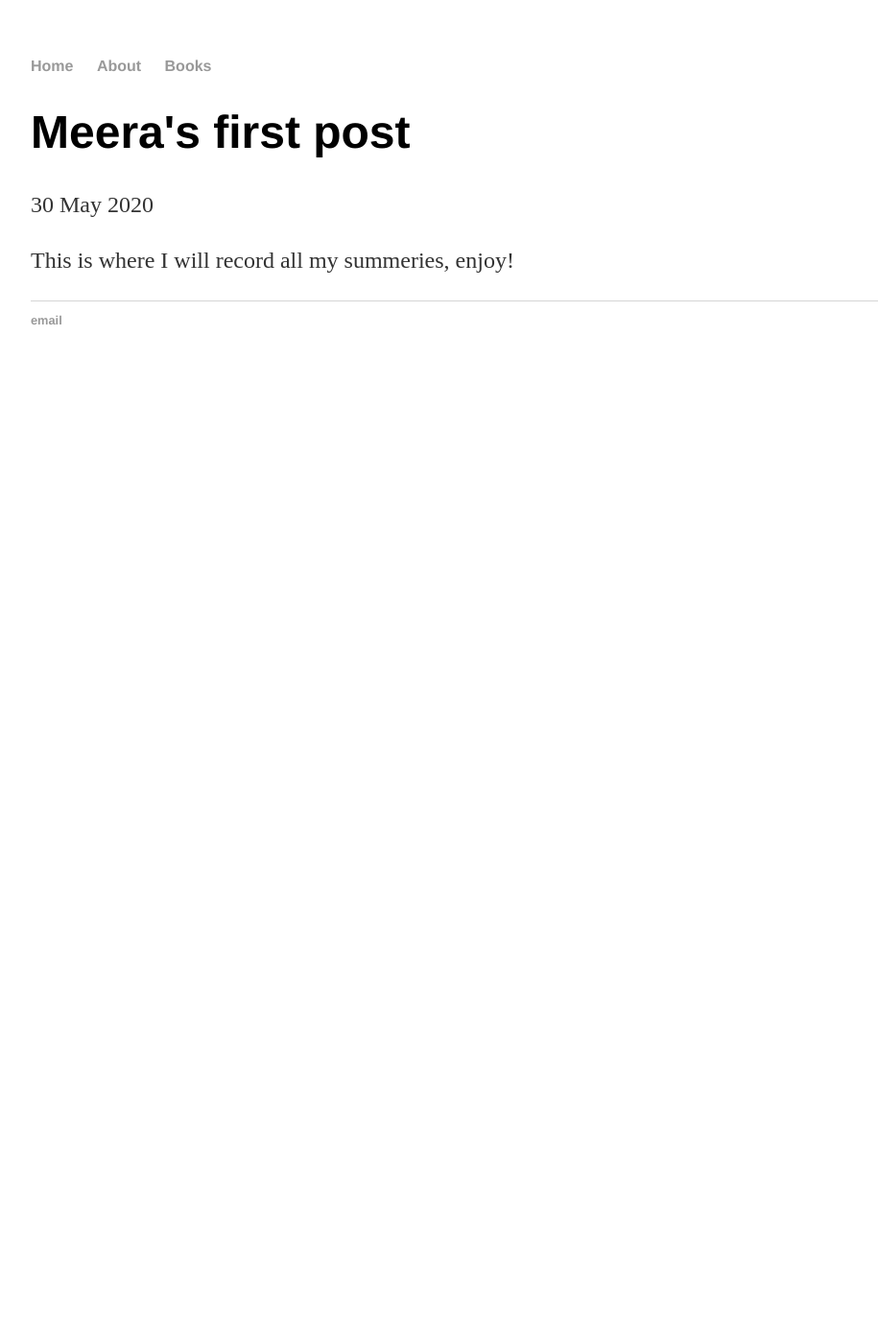
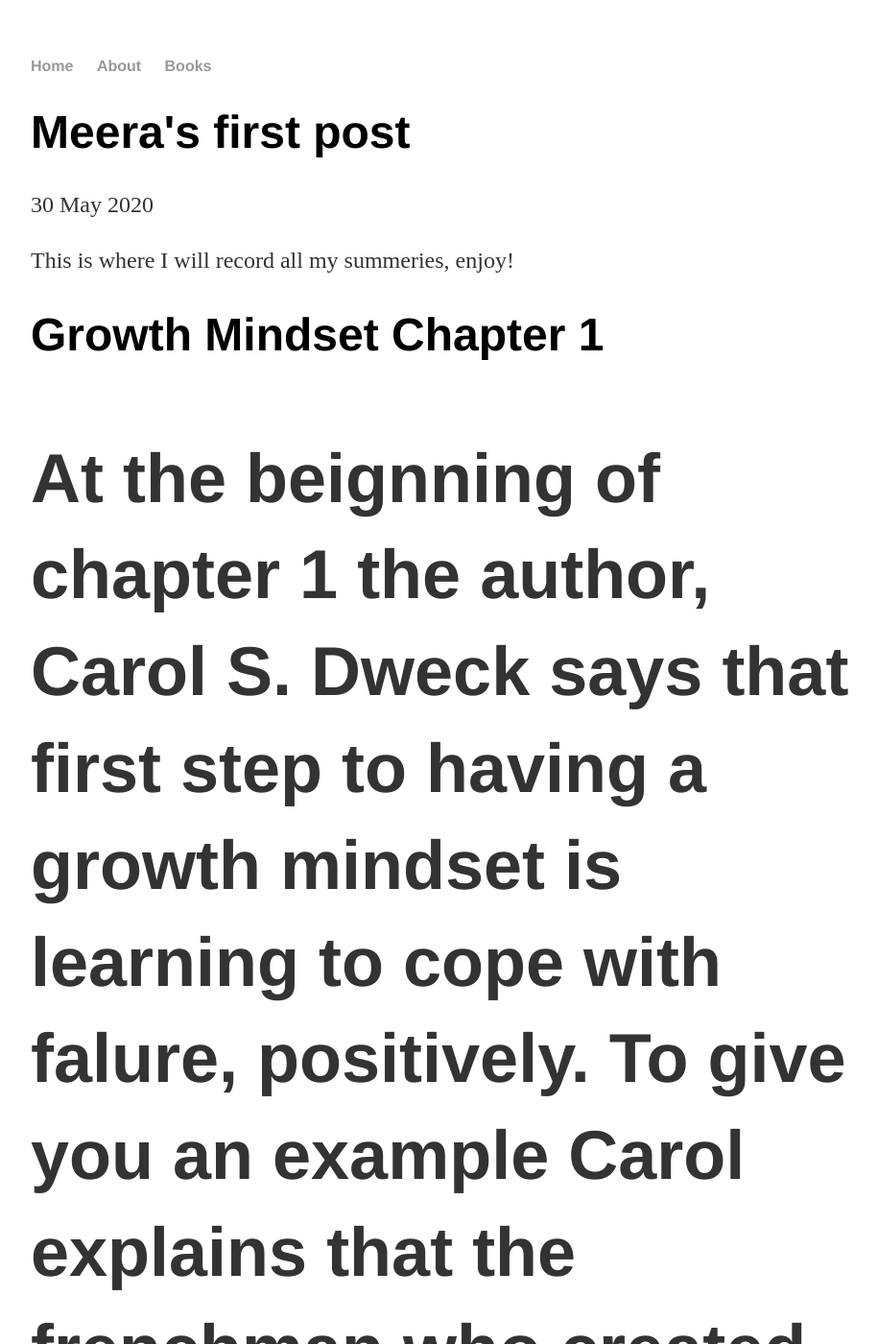
Before and after one commit to meerkatbhat/meerkatbhat, a Jekyll site: the page built from _posts/2020-05-30-firstpost.md, in a window 1280 px wide and 1400 px high. Shown: the whole window at 96% size, without its empty margins (160-1075 px from the left). Built offline with Jekyll 4.4.1, drawn with Linux system fonts in a browser that asks for light colours; some of the changed text lies outside the part shown.

Commit message:
Update 2020-05-30-firstpost.md

```diff
--- a/_posts/2020-05-30-firstpost.md
+++ b/_posts/2020-05-30-firstpost.md
@@ -5,3 +5,22 @@
 ---
 
 This is where I will record all my summeries, enjoy!
+
+<H1> Growth Mindset Chapter 1 <H1>
+ <p>At the beignning of chapter 1 the author, Carol S. Dweck
+   says that first step to having a growth mindset is
+   learning to cope with falure, positively. To give you an example
+   Carol explains that the frenchman who created the IQ test hadn't
+   created it to mesure your smart, but to help kids who were struggling
+   in school. He belived that education and practice. This proves that
+   your traits and features aren't set in stone.
+   The Mindsets are described below
+   - Fixed, 'I'm a reject and loser.'
+   - Growth, 'I need to try harder to be better, and understand how other
+     people are feeling.'
+   - Growth, 'I won't know if I can 'till I do!'
+   - Growth, turn failing into a learning experince
+   Many people of both mindsets read books like "7 secrets to success" but
+   what most people don't relize is that, do these books ever tell you how or
+   why to use these tips! When the mindsets are understood you'll get a
+   better grasp of the tips, ripple effect, and how to switch your mindset.
```
